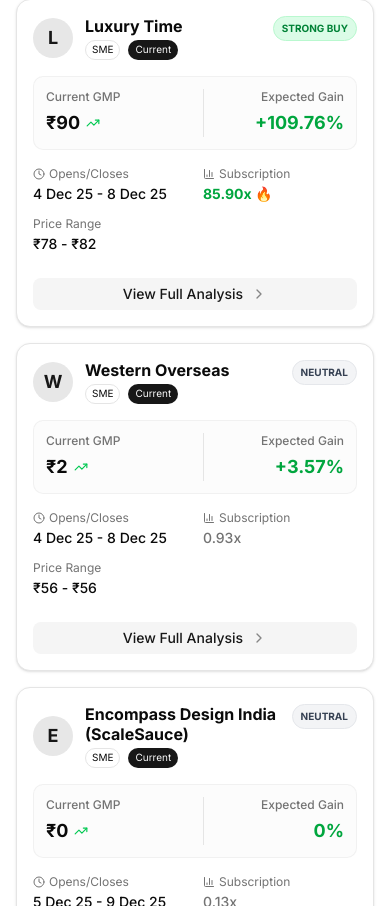
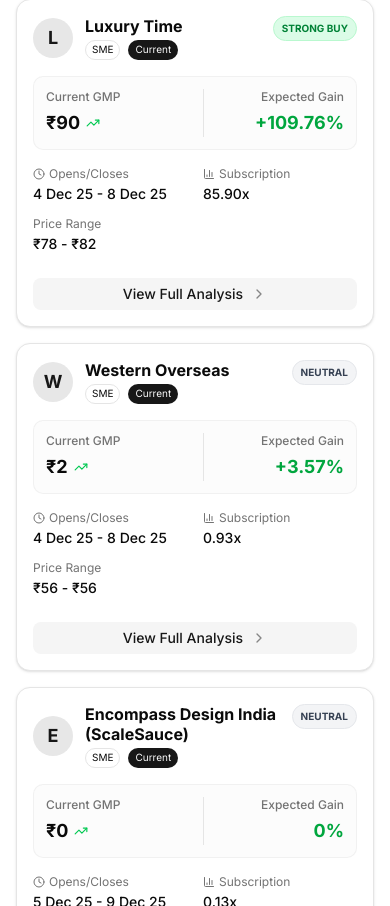
Before and after one commit to sav98aman/ipo-ui, a Next.js app: page / in a window 390 px wide. Shown: the part 838-1744 px from the top of the page. Built offline with nearby package versions, Linux system fonts and the light colour scheme.

Commit message:
Fix: Remove custom subscription styling in mobile card to match web style

```diff
--- a/src/components/IPO/MobileIPOCard.tsx
+++ b/src/components/IPO/MobileIPOCard.tsx
@@ -19,11 +19,6 @@
     };
 
     const verdict = getVerdictInfo(ipo.gmpPercent);
-
-    // Parse subscription to number for logic (e.g., "85.90x" -> 85.90)
-    const subVal = parseFloat(ipo.subscribed?.replace('x', '') || "0");
-    const subColor = subVal > 50 ? "text-green-600 font-bold" : subVal > 10 ? "text-emerald-600" : "text-muted-foreground";
-    const subFire = subVal > 50 ? "🔥" : "";
 
     // Helper for formatting dates
     const formatDate = (dateStr: string) => {
@@ -98,8 +93,8 @@
                     <p className="text-xs text-muted-foreground flex items-center gap-1">
                         <BarChart3 className="h-3 w-3" /> Subscription
                     </p>
-                    <p className={cn("font-medium", subColor)}>
-                        {ipo.subscribed || "N/A"} {subFire}
+                    <p className="font-medium">
+                        {ipo.subscribed || "N/A"}
                     </p>
                 </div>
                 <div className="space-y-0.5 col-span-2">
```
